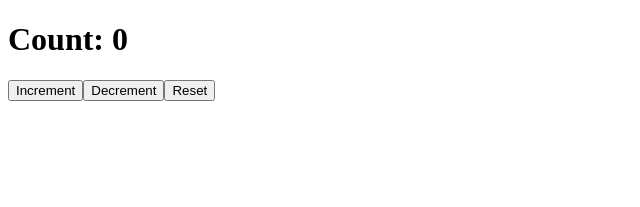
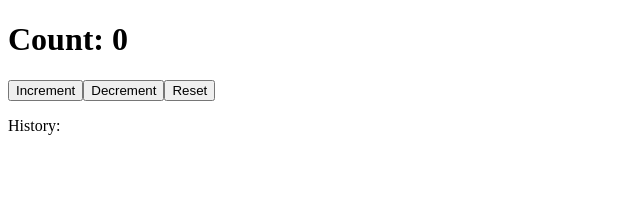
Before and after one commit to Gowtham-Mani-24/React-class, a React (Vite) app: page / in a window 1280 px wide. Shown: the top 207 px of the page, without its empty margins (0-640 px from the left). Built offline with nearby package versions, Linux system fonts and the light colour scheme.

Commit message:
added history of clicks  feature

```diff
--- a/src/App.jsx
+++ b/src/App.jsx
@@ -2,19 +2,25 @@ import React, { useState } from 'react'
 
 function App() {
   const [count,updateCount] = useState(0);
+  const [clicks,setCliks] = useState([]);
 
   function incClick  ()  {
     //console.log('button is clicked');
     updateCount(count + 1);
+    setCliks([...clicks, 'I']);
   }
 
   function decClick (){
     updateCount(count-1);
+    setCliks([...clicks, 'D']);
   }
 
   function resClick (){
     updateCount(0);
+    setCliks([...clicks, 'R']);
   }
+
+  console.log(clicks);
 
   return (
     <div>
@@ -22,6 +28,7 @@ function App() {
       <button onClick={incClick}>Increment</button>
       <button onClick={decClick}>Decrement</button>
       <button onClick={resClick}>Reset</button>
+      <p>History:{clicks.join(', ')}</p>
     </div>
   )
 }
```
